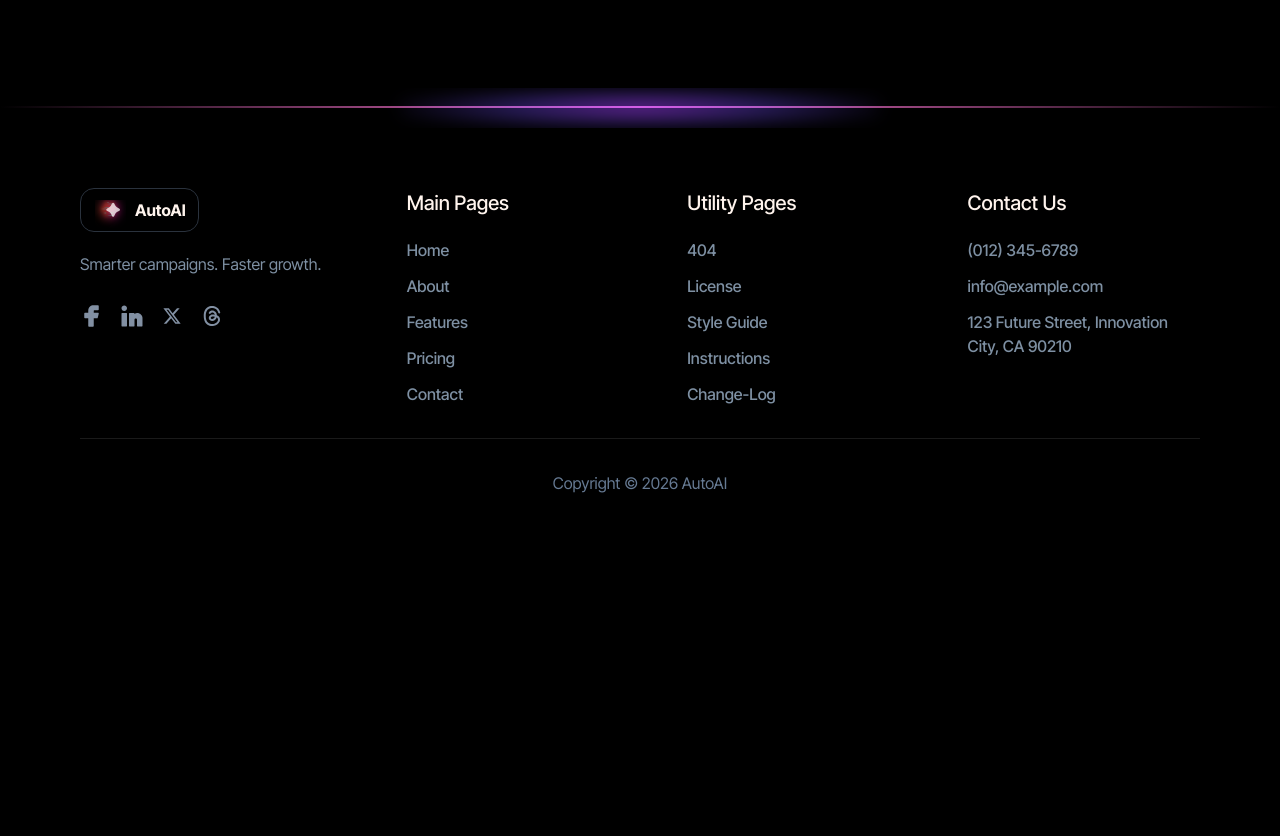
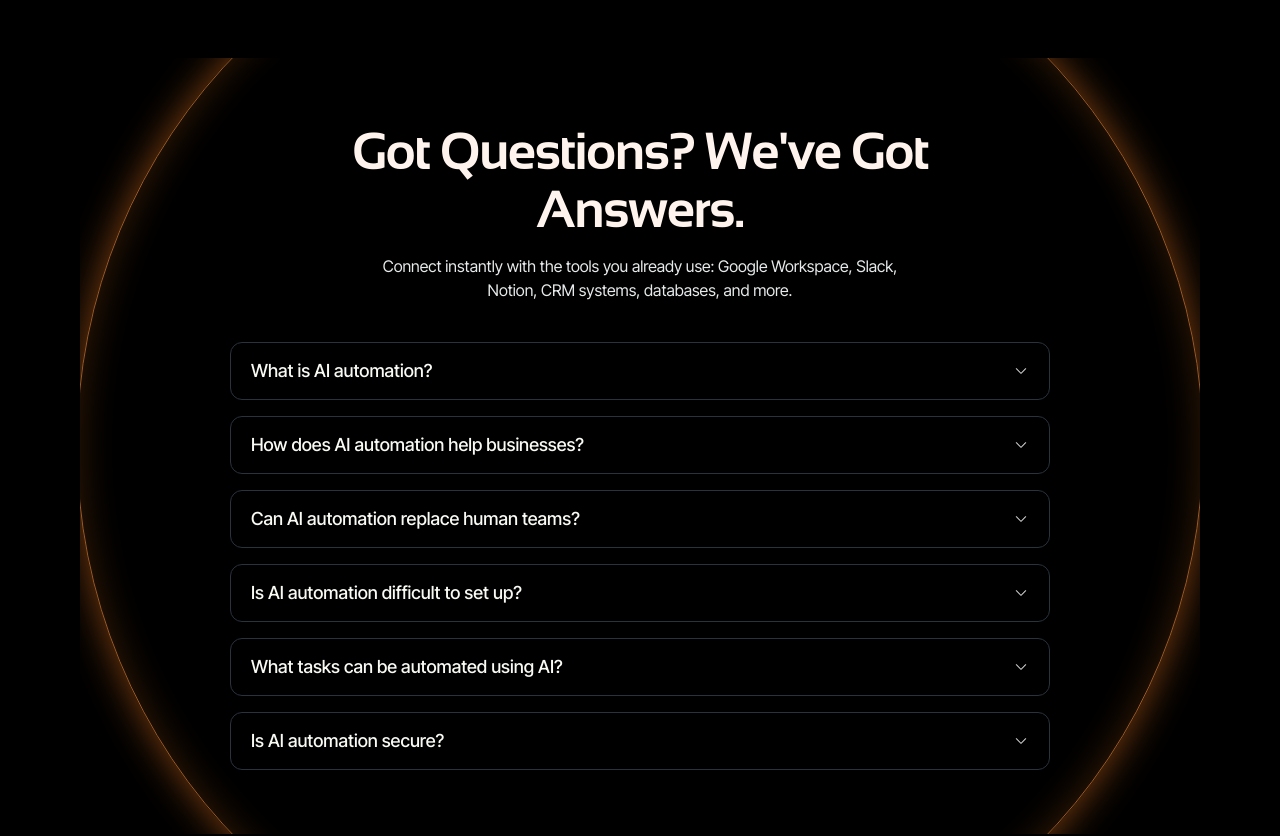
Before and after one commit to HannaAssaf/ai-marketing-website, a Next.js app: page / in a window 1280 px wide. Shown: the part 7060-7896 px from the top of the page. Before the commit the page ends 7587 px from the top, so only its background shows below. Built offline with nearby package versions, Linux system fonts and the light colour scheme.

Commit message:
feat: add faq section

```diff
--- a/app/page.tsx
+++ b/app/page.tsx
@@ -9,6 +9,7 @@ import Testimonial from "@/components/sections/Testimonial";
 import Pricing from "@/components/sections/Pricing";
 import Benefits from "@/components/sections/Benefits";
 import Statistic from "@/components/sections/Statistic";
+import Faq from "@/components/sections/Faq";
 
 export default function Home() {
   return (
@@ -23,6 +24,7 @@ export default function Home() {
       <Testimonial />
       <Pricing />
       <Statistic />
+      <Faq />
       <Footer />
     </main>
   );
--- /dev/null
+++ b/components/sections/Faq.tsx
@@ -0,0 +1,112 @@
+"use client";
+
+import Image from "next/image";
+import { useState } from "react";
+import Container from "../ui/Container";
+import SectionHeading from "../ui/SectionHeading";
+
+type FaqItem = {
+  id: string;
+  question: string;
+  answer: string;
+};
+
+const faqs: FaqItem[] = [
+  {
+    id: "what-is-ai-automation",
+    question: "What is AI automation?",
+    answer:
+      "AI automation uses machine intelligence to handle repetitive tasks and decision flows without constant manual input. It helps teams move faster by turning routine operations into reliable automated workflows.",
+  },
+  {
+    id: "how-ai-automation-helps",
+    question: "How does AI automation help businesses?",
+    answer:
+      "It reduces response times, cuts operational overhead, and keeps customer journeys consistent across channels. Teams get more time for strategy while AI handles follow-ups, routing, and repetitive execution.",
+  },
+  {
+    id: "replace-human-teams",
+    question: "Can AI automation replace human teams?",
+    answer:
+      "AI automation is designed to support teams, not replace them entirely. People still lead strategy, creativity, and complex decisions while automation covers repetitive and time-sensitive tasks.",
+  },
+  {
+    id: "difficult-to-setup",
+    question: "Is AI automation difficult to set up?",
+    answer:
+      "Modern platforms are built for quick setup with templates and no-code builders. Most teams can launch their first workflows quickly and scale over time as needs grow.",
+  },
+  {
+    id: "what-tasks-can-be-automated",
+    question: "What tasks can be automated using AI?",
+    answer:
+      "Common use cases include lead capture, email and SMS follow-ups, qualification, scheduling, and reporting. AI can also support customer service triage and internal process orchestration.",
+  },
+  {
+    id: "is-ai-automation-secure",
+    question: "Is AI automation secure?",
+    answer:
+      "Yes, trusted platforms provide access controls, encryption, and audit trails to protect sensitive data. Security still depends on proper configuration and governance best practices.",
+  },
+];
+
+export default function Faq() {
+  const [openId, setOpenId] = useState<string | null>(null);
+
+  return (
+    <section id="faq" className="py-16 xl:py-[130px]">
+      <Container>
+        <div className="relative mx-auto w-full max-w-7xl overflow-hidden bg-black px-5 py-12 xl:px-20 xl:py-16">
+          <div
+            aria-hidden
+            className="pointer-events-none absolute left-1/2 top-1/2 h-[943px] w-[943px] -translate-x-1/2 -translate-y-1/2 rounded-full border border-[#F08A3C]/65 shadow-[0_0_38px_rgba(255,130,34,0.5),inset_0_0_38px_rgba(255,130,34,0.22)] xl:h-[1127px] xl:w-[1127px]"
+          />
+
+          <div className="relative z-10 mx-auto max-w-[640px] text-center">
+            <SectionHeading level="h2">Got Questions? We&apos;ve Got Answers.</SectionHeading>
+            <p className="mx-auto mt-4 max-w-[540px] text-body-md leading-6 font-regular text-neutral-100">
+              Connect instantly with the tools you already use: Google Workspace,
+              Slack, Notion, CRM systems, databases, and more.
+            </p>
+          </div>
+
+          <ul className="relative z-10 mx-auto mt-8 w-full max-w-[820px] space-y-4 xl:mt-10">
+            {faqs.map((item) => {
+              const isOpen = openId === item.id;
+
+              return (
+                <li key={item.id} className="rounded-[12px] border border-[#2A323D] bg-black/70">
+                  <button
+                    type="button"
+                    onClick={() => setOpenId(isOpen ? null : item.id)}
+                    className="flex w-full items-center justify-between gap-4 px-5 py-4 text-left text-body-lg leading-6 font-medium text-neutral-50"
+                    aria-expanded={isOpen}
+                  >
+                    <span>{item.question}</span>
+                    <Image
+                      src="/svg/arrow.svg"
+                      alt=""
+                      width={16}
+                      height={16}
+                      className={`h-4 w-4 shrink-0 transition-transform duration-200 ${
+                        isOpen ? "rotate-180" : "rotate-0"
+                      }`}
+                    />
+                  </button>
+
+                  {isOpen && (
+                    <div className="px-5 pb-4">
+                      <p className="text-body-md leading-6 font-regular text-neutral-300">
+                        {item.answer}
+                      </p>
+                    </div>
+                  )}
+                </li>
+              );
+            })}
+          </ul>
+        </div>
+      </Container>
+    </section>
+  );
+}
```
